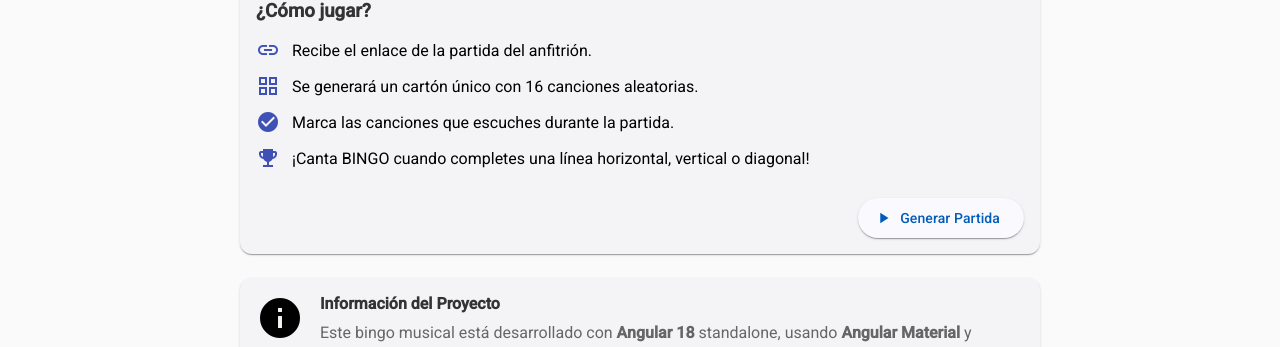
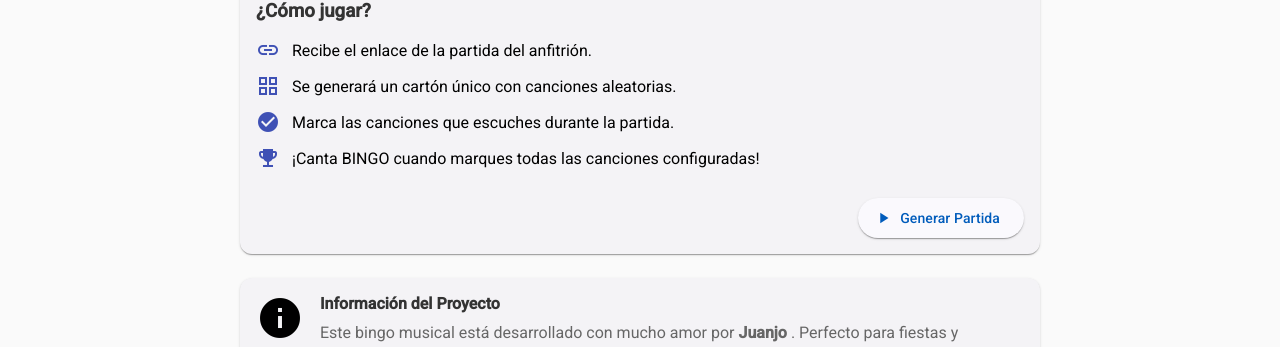
Before and after one commit to juanjinario/binrock, an Angular app: page /binrock/ in a window 1280 px wide. Shown: the part 589-936 px from the top of the page. Built offline with nearby package versions, Linux system fonts and the light colour scheme.

Commit message:
refactor: update main info

```diff
--- a/src/app/pages/home/home.component.html
+++ b/src/app/pages/home/home.component.html
@@ -30,7 +30,7 @@
         </li>
         <li>
           <mat-icon>grid_view</mat-icon>
-          <span>Se generará un cartón único con 16 canciones aleatorias.</span>
+          <span>Se generará un cartón único con canciones aleatorias.</span>
         </li>
         <li>
           <mat-icon>check_circle</mat-icon>
@@ -38,7 +38,7 @@
         </li>
         <li>
           <mat-icon>emoji_events</mat-icon>
-          <span>¡Canta BINGO cuando completes una línea horizontal, vertical o diagonal!</span>
+          <span>¡Canta BINGO cuando marques todas las canciones configuradas!</span>
         </li>
       </ul>
     </mat-card-content>
@@ -58,8 +58,7 @@
         <div>
           <h4>Información del Proyecto</h4>
           <p>
-            Este bingo musical está desarrollado con <strong>Angular 18</strong> standalone,
-            usando <strong>Angular Material</strong> y <strong>Signals</strong>.
+            Este bingo musical está desarrollado con mucho amor por <strong>Juanjo</strong> .
             Perfecto para fiestas y reuniones con amigos.
           </p>
         </div>
```
